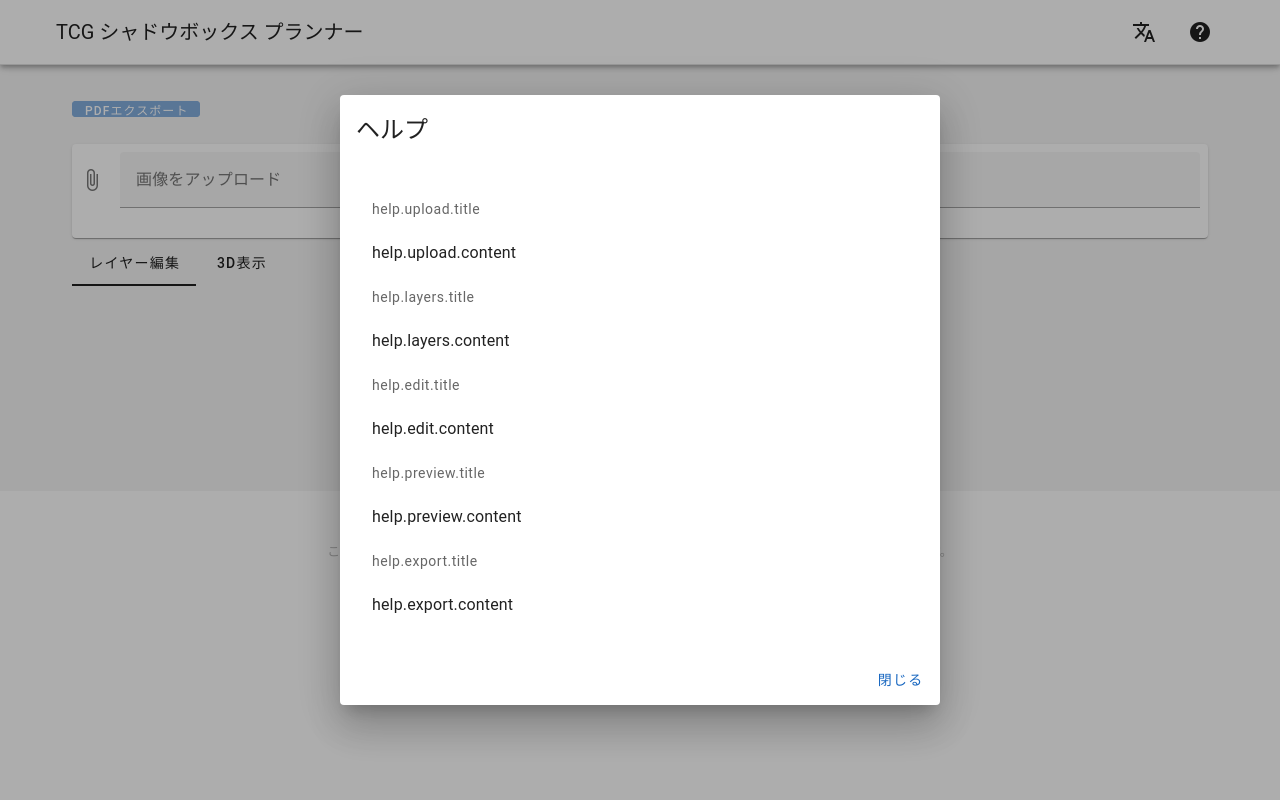
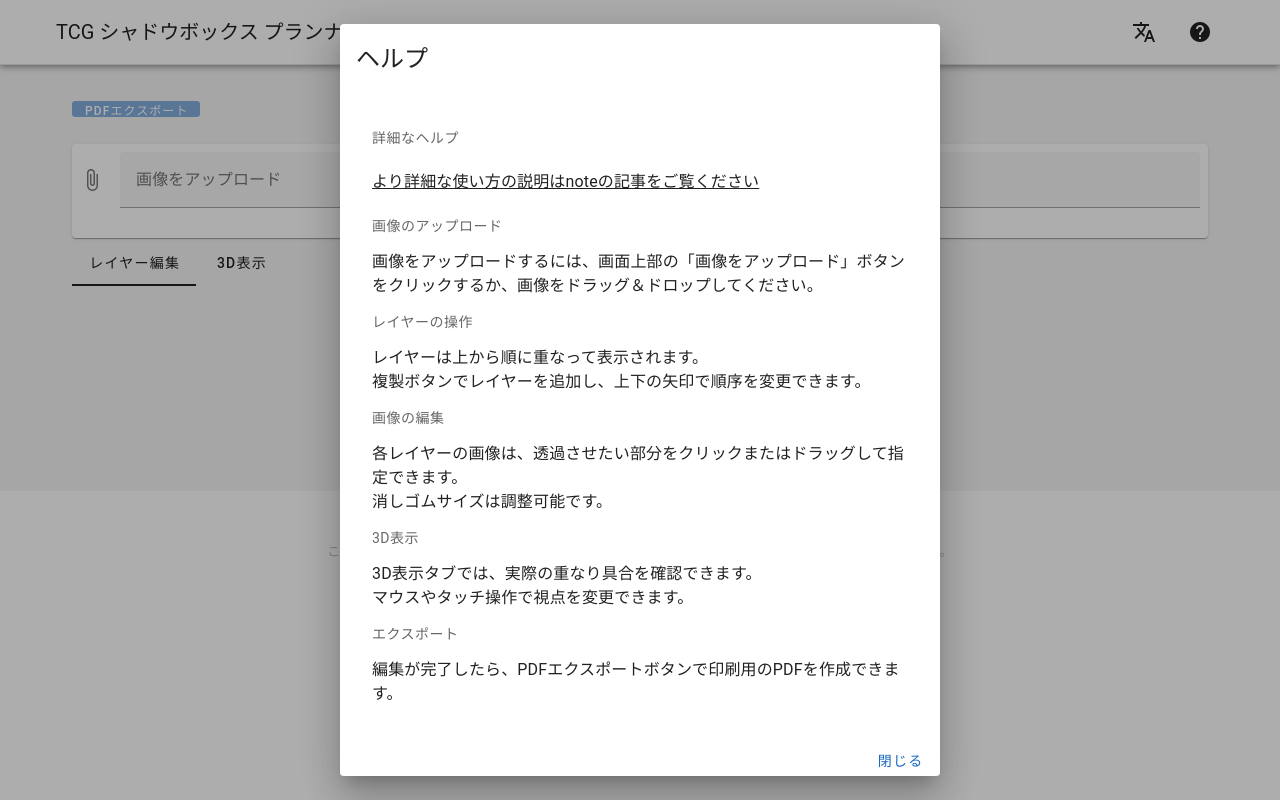
Before and after one commit to shin1kt/TCG-Shadowbox-Planner, a Nuxt app in the folder app/: page / in a window 1280 px wide. Both pictures are taken after a click on the button 1200 px from the left and 32 px from the top of the page. Built offline with nearby package versions, Linux system fonts and the light colour scheme.

Commit message:
feat: ヘルプダイアログコンポーネントを追加し、AppHeaderに統合。バージョンを0.0.3-betaに更新。英語と日本語のローカライズを強化。

```diff
--- a/app/components/AppHeader.vue
+++ b/app/components/AppHeader.vue
@@ -24,68 +24,17 @@
           </v-list-item>
         </v-list>
       </v-menu>
-      <v-dialog v-model="dialog" width="600">
-        <template v-slot:activator="{ props }">
-          <v-btn icon class="ml-2" v-bind="props">
-            <v-icon>mdi-help-circle</v-icon>
-          </v-btn>
-        </template>
-        <v-card>
-          <v-card-title class="text-h5 pa-4">{{
-            t("help.title")
-          }}</v-card-title>
-          <v-card-text class="pa-4">
-            <v-list>
-              <v-list-subheader>{{ t("help.upload.title") }}</v-list-subheader>
-              <v-list-item>
-                <v-list-item-title
-                  v-html="t('help.upload.content')"
-                ></v-list-item-title>
-              </v-list-item>
-
-              <v-list-subheader>{{ t("help.layers.title") }}</v-list-subheader>
-              <v-list-item>
-                <v-list-item-title
-                  v-html="t('help.layers.content')"
-                ></v-list-item-title>
-              </v-list-item>
-
-              <v-list-subheader>{{ t("help.edit.title") }}</v-list-subheader>
-              <v-list-item>
-                <v-list-item-title
-                  v-html="t('help.edit.content')"
-                ></v-list-item-title>
-              </v-list-item>
-
-              <v-list-subheader>{{ t("help.preview.title") }}</v-list-subheader>
-              <v-list-item>
-                <v-list-item-title
-                  v-html="t('help.preview.content')"
-                ></v-list-item-title>
-              </v-list-item>
-
-              <v-list-subheader>{{ t("help.export.title") }}</v-list-subheader>
-              <v-list-item>
-                <v-list-item-title
-                  v-html="t('help.export.content')"
-                ></v-list-item-title>
-              </v-list-item>
-            </v-list>
-          </v-card-text>
-          <v-card-actions>
-            <v-spacer></v-spacer>
-            <v-btn color="primary" variant="text" @click="dialog = false">
-              {{ t("buttons.close") }}
-            </v-btn>
-          </v-card-actions>
-        </v-card>
-      </v-dialog>
+      <v-btn icon class="ml-2" @click="dialog = true">
+        <v-icon>mdi-help-circle</v-icon>
+      </v-btn>
+      <HelpDialog v-model="dialog" />
     </v-container>
   </v-app-bar>
 </template>
 
 <script lang="ts" setup>
 import { useI18n } from "vue-i18n";
+import HelpDialog from "./HelpDialog.vue";
 
 const dialog = ref(false);
 const { t, locale, locales } = useI18n();
--- /dev/null
+++ b/app/components/HelpDialog.vue
@@ -0,0 +1,97 @@
+<template>
+  <v-dialog
+    :model-value="modelValue"
+    width="600"
+    @update:model-value="$emit('update:modelValue', $event)"
+  >
+    <v-card>
+      <v-card-title class="text-h5 pa-4">{{ t("help.title") }}</v-card-title>
+      <v-card-text class="pa-4">
+        <v-list>
+          <v-list-subheader>{{ t("help.note.title") }}</v-list-subheader>
+          <v-list-item>
+            <v-list-item-title>
+              <a
+                href="https://note.com/fancy_gerbil880/n/nfc61eeac0841"
+                target="_blank"
+                rel="noopener"
+              >
+                {{ t("help.note.content") }}
+              </a>
+            </v-list-item-title>
+          </v-list-item>
+
+          <v-list-subheader>{{ t("help.upload.title") }}</v-list-subheader>
+          <v-list-item>
+            <v-list-item-title
+              v-html="t('help.upload.content')"
+            ></v-list-item-title>
+          </v-list-item>
+
+          <v-list-subheader>{{ t("help.layers.title") }}</v-list-subheader>
+          <v-list-item>
+            <v-list-item-title
+              v-html="t('help.layers.content')"
+            ></v-list-item-title>
+          </v-list-item>
+
+          <v-list-subheader>{{ t("help.edit.title") }}</v-list-subheader>
+          <v-list-item>
+            <v-list-item-title
+              v-html="t('help.edit.content')"
+            ></v-list-item-title>
+          </v-list-item>
+
+          <v-list-subheader>{{ t("help.preview.title") }}</v-list-subheader>
+          <v-list-item>
+            <v-list-item-title
+              v-html="t('help.preview.content')"
+            ></v-list-item-title>
+          </v-list-item>
+
+          <v-list-subheader>{{ t("help.export.title") }}</v-list-subheader>
+          <v-list-item>
+            <v-list-item-title
+              v-html="t('help.export.content')"
+            ></v-list-item-title>
+          </v-list-item>
+        </v-list>
+      </v-card-text>
+      <v-card-actions>
+        <v-spacer></v-spacer>
+        <v-btn
+          color="primary"
+          variant="text"
+          @click="$emit('update:modelValue', false)"
+        >
+          {{ t("buttons.close") }}
+        </v-btn>
+      </v-card-actions>
+    </v-card>
+  </v-dialog>
+</template>
+
+<script lang="ts" setup>
+import { useI18n } from "vue-i18n";
+
+const { t } = useI18n();
+
+defineProps<{
+  modelValue: boolean;
+}>();
+
+defineEmits<{
+  "update:modelValue": [value: boolean];
+}>();
+</script>
+
+<style scoped>
+.v-list-item-title {
+  white-space: pre-line;
+}
+
+.v-list-item-title a {
+  color: inherit;
+  text-decoration: underline;
+}
+</style>
--- a/app/i18n/locales/ja.json
+++ b/app/i18n/locales/ja.json
@@ -51,6 +51,30 @@
   },
   "help": {
     "title": "ヘルプ",
+    "note": {
+      "title": "詳細なヘルプ",
+      "content": "より詳細な使い方の説明はnoteの記事をご覧ください"
+    },
+    "upload": {
+      "title": "画像のアップロード",
+      "content": "画像をアップロードするには、画面上部の「画像をアップロード」ボタンをクリックするか、画像をドラッグ＆ドロップしてください。"
+    },
+    "layers": {
+      "title": "レイヤーの操作",
+      "content": "レイヤーは上から順に重なって表示されます。\n複製ボタンでレイヤーを追加し、上下の矢印で順序を変更できます。"
+    },
+    "edit": {
+      "title": "画像の編集",
+      "content": "各レイヤーの画像は、透過させたい部分をクリックまたはドラッグして指定できます。\n消しゴムサイズは調整可能です。"
+    },
+    "preview": {
+      "title": "3D表示",
+      "content": "3D表示タブでは、実際の重なり具合を確認できます。\nマウスやタッチ操作で視点を変更できます。"
+    },
+    "export": {
+      "title": "エクスポート",
+      "content": "編集が完了したら、PDFエクスポートボタンで印刷用のPDFを作成できます。"
+    },
     "introduction": "TCGカードのシャドウボックスを作成するためのプランナーです",
     "steps": {
       "1": "画像をアップロードしてください",
```
Also changed, not shown: app/i18n/locales/en.json (+24 -0 lines), 1 other file (tests, documents, lock files or other folders).
